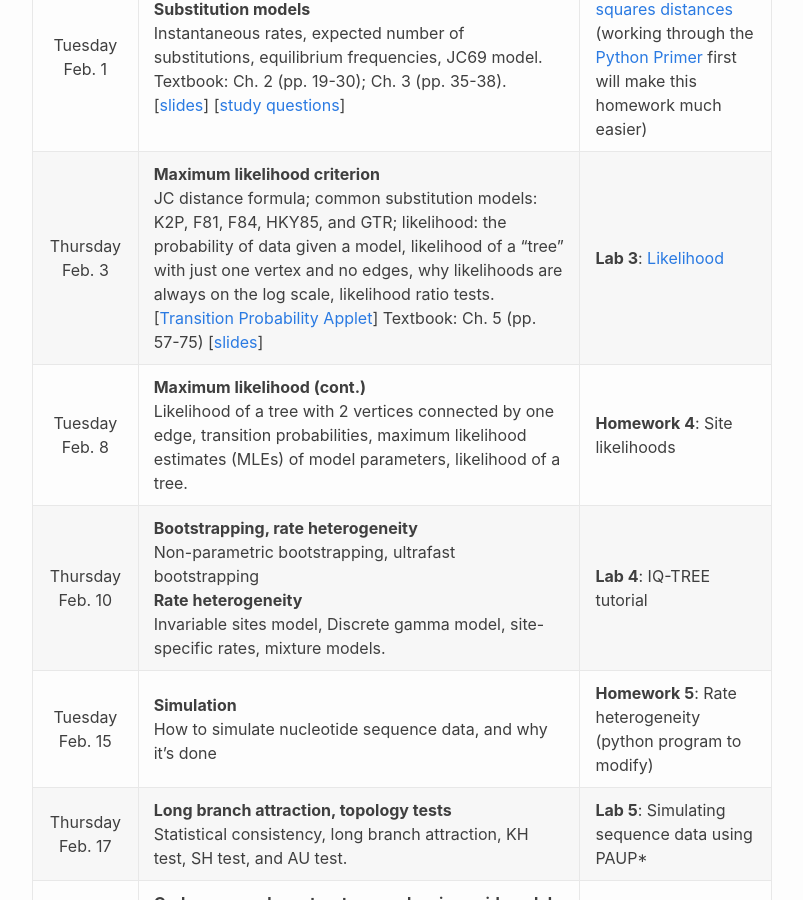
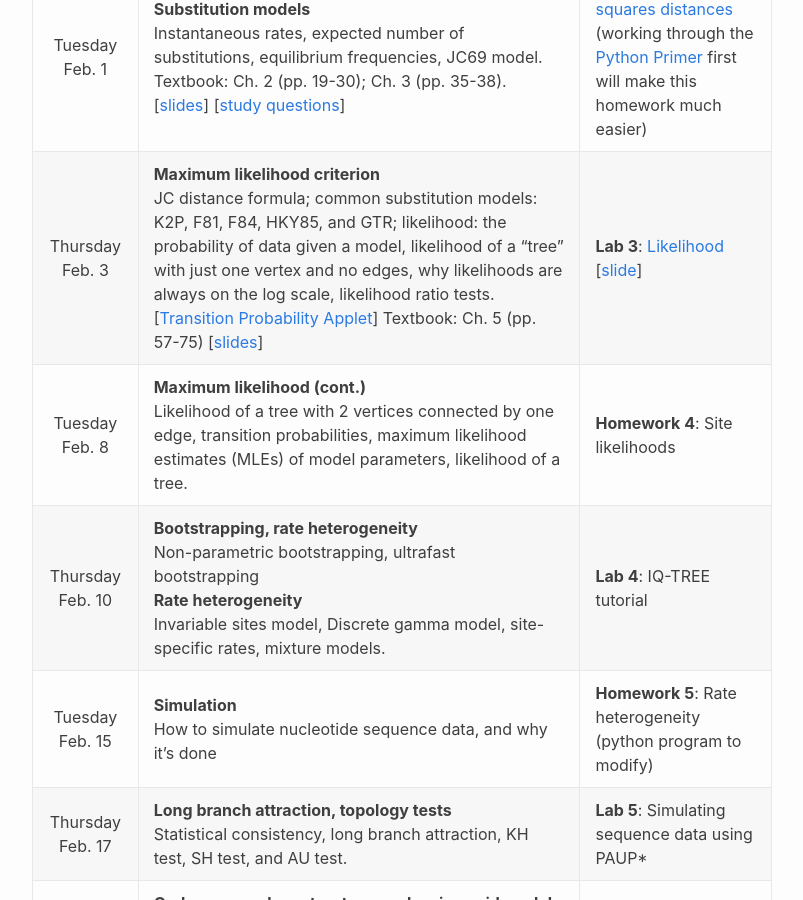
Before and after one commit to plewis/plewis.github.io, a Jekyll site: the page built from phylogenetics/phylogenetics2022.md, in a window 1280 px wide and 900 px high, scrolled down 1312 px. Shown: the whole window, without its empty margins (238-1041 px from the left). Built offline with Jekyll 4.4.1, drawn with Linux system fonts in a browser that asks for light colours; emoji names are drawn with the system emoji font.

Commit message:
added slide for lab

```diff
--- a/phylogenetics/phylogenetics2022.md
+++ b/phylogenetics/phylogenetics2022.md
@@ -20,7 +20,7 @@ Thursday Jan. 20        | **Optimality criteria, search strategies, consensus tr
 Tuesday Jan. 25         | **The parsimony criterion**<br/>Strict, semi-strict, and majority-rule consensus trees; maximum agreement subtrees; Camin-Sokal, Wagner, Fitch, Dollo, and transversion parsimony; step matrices and generalized parsimony [[slides](https://hydrodictyon.eeb.uconn.edu/people/plewis/courses/phylogenetics/lectures/2022/Parsimony.pdf)] [[study questions](/study_questions.md#lecture-3---25-jan-2022)] | **Homework 2**: [Parsimony](https://hydrodictyon.eeb.uconn.edu/people/plewis/courses/phylogenetics/homeworks/2022/hw2-parsimony.pdf)
 Thursday Jan 27         | **Distance methods**<br/>Distance methods: least squares criterion, minimum evolution criterion, neighbor-joining [[slides](https://hydrodictyon.eeb.uconn.edu/people/plewis/courses/phylogenetics/lectures/2022/Distances.pdf)]  [[study questions](/study_questions.md#lecture-4---27-jan-2022)]| **Lab 2**: [Searching](/searching/)
 Tuesday Feb. 1          | **Substitution models**<br/>Instantaneous rates, expected number of substitutions, equilibrium frequencies, JC69 model. Textbook: Ch. 2 (pp. 19-30); Ch. 3 (pp. 35-38). [[slides](https://hydrodictyon.eeb.uconn.edu/people/plewis/courses/phylogenetics/lectures/2022/Models.pdf)]  [[study questions](/study_questions.md#lecture-5---01-feb-2022)]| **Homework 3**: [Least squares distances](https://hydrodictyon.eeb.uconn.edu/people/plewis/courses/phylogenetics/homeworks/2022/hw3.pdf) (working through the [Python Primer](/python) first will make this homework much easier)
-Thursday Feb. 3         | **Maximum likelihood criterion**<br/>JC distance formula; common substitution models: K2P, F81, F84, HKY85, and GTR; likelihood: the probability of data given a model, likelihood of a “tree” with just one vertex and no edges, why likelihoods are always on the log scale, likelihood ratio tests. \[[Transition Probability Applet](/applets/jc-transition-probabilities/)\] Textbook: Ch. 5 (pp. 57-75) [[slides](https://hydrodictyon.eeb.uconn.edu/people/plewis/courses/phylogenetics/lectures/2022/Models2.pdf)] | **Lab 3**: [Likelihood](/likelihood/)
+Thursday Feb. 3         | **Maximum likelihood criterion**<br/>JC distance formula; common substitution models: K2P, F81, F84, HKY85, and GTR; likelihood: the probability of data given a model, likelihood of a “tree” with just one vertex and no edges, why likelihoods are always on the log scale, likelihood ratio tests. \[[Transition Probability Applet](/applets/jc-transition-probabilities/)\] Textbook: Ch. 5 (pp. 57-75) [[slides](https://hydrodictyon.eeb.uconn.edu/people/plewis/courses/phylogenetics/lectures/2022/Models2.pdf)] | **Lab 3**: [Likelihood](/likelihood/) [[slide](https://hydrodictyon.eeb.uconn.edu/people/plewis/courses/phylogenetics/lectures/2022/Likelihood-lab-notes.pdf)]
 Tuesday Feb. 8         | **Maximum likelihood (cont.)**<br/> Likelihood of a tree with 2 vertices connected by one edge, transition probabilities, maximum likelihood estimates (MLEs) of model parameters, likelihood of a tree. | **Homework 4**: Site likelihoods
 Thursday Feb. 10        | **Bootstrapping, rate heterogeneity**<br/>Non-parametric bootstrapping, ultrafast bootstrapping<br/>**Rate heterogeneity**<br/>Invariable sites model, Discrete gamma model, site-specific rates, mixture models. | **Lab 4**: IQ-TREE tutorial
 Tuesday Feb. 15	        | **Simulation**<br/>How to simulate nucleotide sequence data, and why it’s done | **Homework 5**: Rate heterogeneity (python program to modify)
```
Also changed, not shown: 1 other file.
